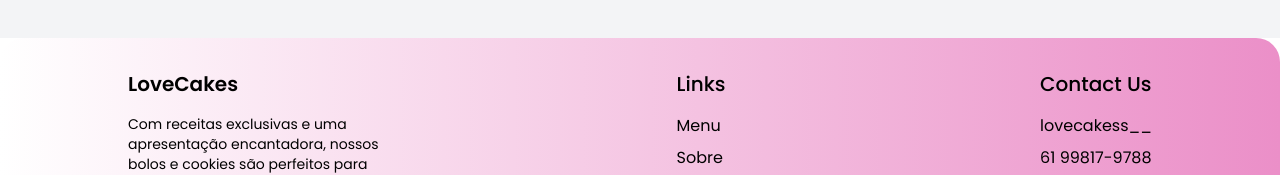
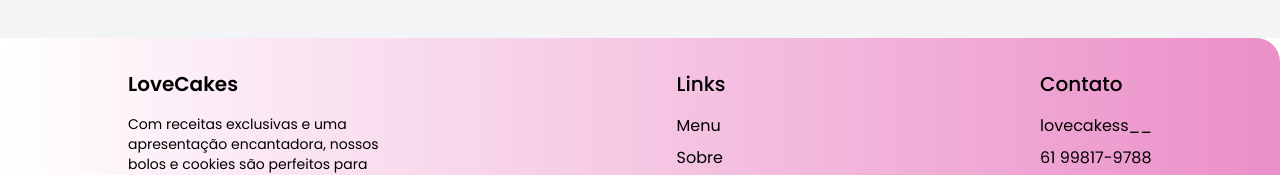
Before and after one commit to Pabloopk/confeitaria, a React (Vite) app: page / in a window 1280 px wide. Shown: the part 5150-5325 px from the top of the page. Built offline with nearby package versions, Linux system fonts and the light colour scheme.

Commit message:
contato footer

```diff
--- a/src/components/Footer.jsx
+++ b/src/components/Footer.jsx
@@ -46,7 +46,7 @@ const Footer = () => {
         </div>
 
         <div>
-          <h1 className=" font-medium text-xl pb-4 pt-5 md:pt-0">Contact Us</h1>
+          <h1 className=" font-medium text-xl pb-4 pt-5 md:pt-0">Contato</h1>
           <nav className=" flex flex-col gap-2">
             <a
               className=" hover:text-backgroundColor transition-all cursor-pointer"
```
